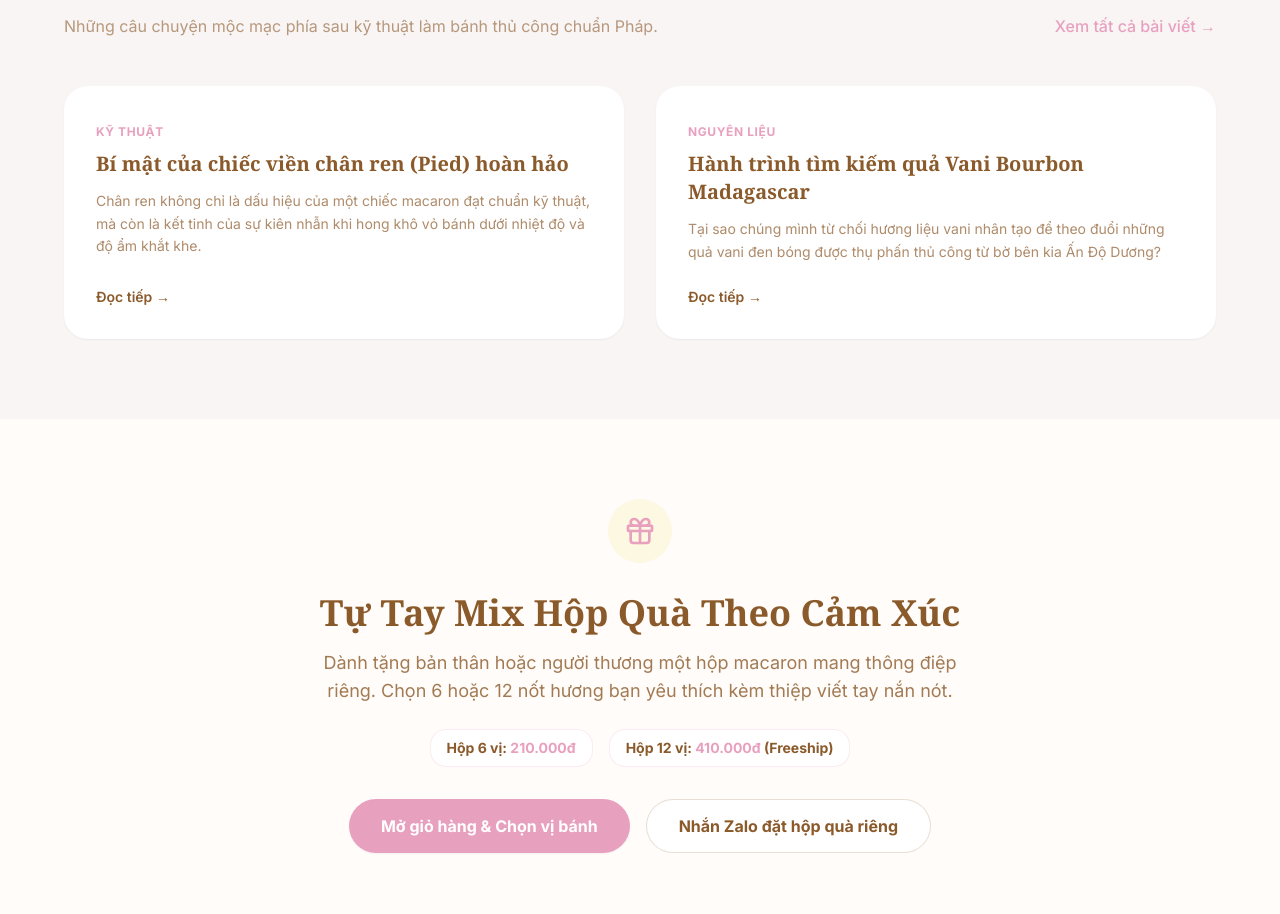
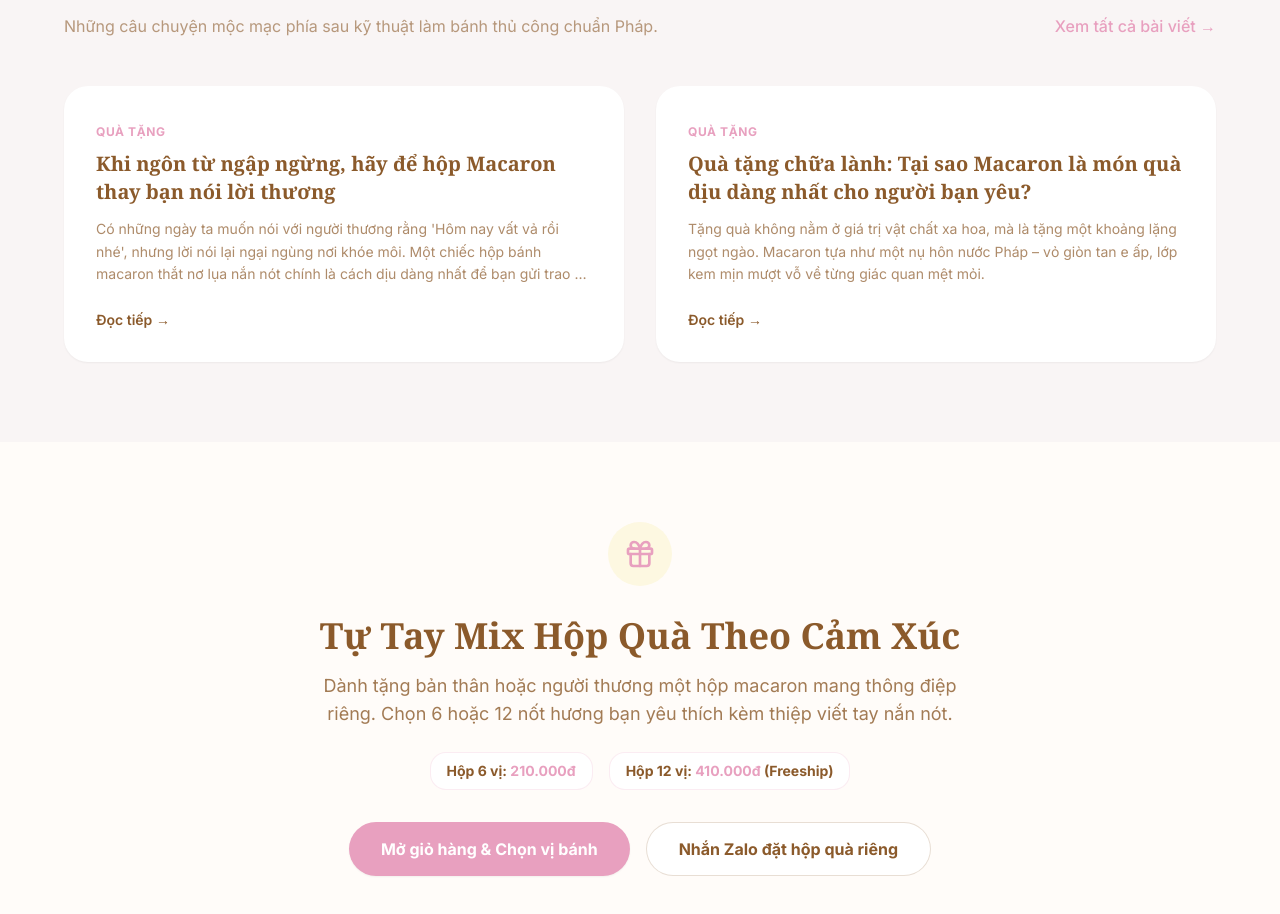
Before and after one commit to vuthaohan01062006-cpu/tipsfunnyflora, a Next.js app: page / in a window 1280 px wide. Shown: the part 2389-3303 px from the top of the page. Built offline with nearby package versions, Linux system fonts and the light colour scheme.

Commit message:
Blog: Add articles on gifting to loved ones & self-love, and add Quà tặng category (data/siteContent.ts)

```diff
--- a/data/siteContent.ts
+++ b/data/siteContent.ts
@@ -1,7 +1,7 @@
 export interface BlogPost {
   id: number | string;
   title: string;
-  category: "Kỹ thuật" | "Nguyên liệu" | "Cảm xúc" | "Sự kiện";
+  category: "Kỹ thuật" | "Nguyên liệu" | "Cảm xúc" | "Sự kiện" | "Quà tặng";
   date: string;
   readTime: string;
   excerpt: string;
@@ -56,9 +56,104 @@ export const DEFAULT_SITE_CONTENT: SiteContent = {
   blogs: [
     {
       id: 1,
+      title: "Khi ngôn từ ngập ngừng, hãy để hộp Macaron thay bạn nói lời thương",
+      category: "Quà tặng",
+      date: "22/10/2026",
+      readTime: "4 phút đọc",
+      excerpt: "Có những ngày ta muốn nói với người thương rằng 'Hôm nay vất vả rồi nhé', nhưng lời nói lại ngại ngùng nơi khóe môi. Một chiếc hộp bánh macaron thắt nơ lụa nắn nót chính là cách dịu dàng nhất để bạn gửi trao sự nâng niu mà không cần phô trương.",
+      content: `Đã bao giờ bạn đứng trước người mình yêu thương – sau một ngày dài họ trở về với đôi mắt mỏi mệt và tiếng thở dài khe khẽ – mà nhận ra mọi lời an ủi bỗng trở nên vụng về?
+
+Ngôn từ đôi khi quá ồn ào cho những cảm xúc cần sự lắng đọng. Nhưng sự hiện diện của một chiếc hộp quà nhỏ xinh, được bọc trong lớp giấy mỹ thuật pastel dập kim nhũ vàng, thắt nơ lụa mềm mại thì khác. Nó không đòi hỏi đối phương phải đối đáp hay giải thích bất kỳ điều gì.
+
+Khi mở nắp hộp, hương thơm thanh khiết của hạnh nhân và bơ tươi Pháp nhẹ nhàng lan tỏa. Mỗi chiếc bánh macaron với màu sắc ngọt ngào tựa một nốt nhạc êm dịu xoa dịu những âu lo:
+• Một chiếc Dâu Tây Rượu Champagne đượm vị lãng mạn, như muốn nói: "Em/Anh luôn là điều rực rỡ nhất trong mắt anh/em."
+• Một chiếc Vani Bourbon Madagascar ngọt ấm vỗ về: "Mọi chuyện rồi sẽ ổn thôi, hãy tự thưởng cho mình một chút bình yên."
+• Một chiếc Socola Đen 70% nồng nàn sâu lắng: "Anh/Em luôn ở đây, đồng hành cùng bạn qua mọi thăng trầm."
+
+Không cần đợi đến ngày Valentine, lễ kỷ niệm tròn năm hay một dịp trọng đại nào đó. Tình yêu đích thực thường nảy mầm từ những bất ngờ rất đỗi dịu dàng vào một buổi chiều thứ Tư bình thường: một tin nhắn "Tan sở ghé nhà nhé, có món quà nhỏ chờ bạn", và chiếc thiệp viết tay nắn nót gài bên cạnh hộp bánh.
+
+Hãy để vị ngọt thanh tao của Treat Sweet Macaron chạm vào trái tim người bạn thương, thay cho nghìn lời muốn nói.`,
+      image: "https://images.unsplash.com/photo-1558961363-fa8fdf82db35?auto=format&fit=crop&w=1200&q=85",
+      author: "Treat Sweet Storyteller"
+    },
+    {
+      id: 2,
+      title: "Quà tặng chữa lành: Tại sao Macaron là món quà dịu dàng nhất cho người bạn yêu?",
+      category: "Quà tặng",
+      date: "21/10/2026",
+      readTime: "5 phút đọc",
+      excerpt: "Tặng quà không nằm ở giá trị vật chất xa hoa, mà là tặng một khoảng lặng ngọt ngào. Macaron tựa như một nụ hôn nước Pháp – vỏ giòn tan e ấp, lớp kem mịn mượt vỗ về từng giác quan mệt mỏi.",
+      content: `Giữa muôn vàn lựa chọn quà tặng – từ hoa tươi chóng tàn đến những món đồ xa xỉ đắt tiền – chiếc bánh macaron thủ công luôn giữ một vị thế đặc biệt trong lòng những người yêu chuộng sự tinh tế.
+
+Tại sao macaron lại mang sức mạnh chữa lành kỳ diệu đến vậy?
+
+1. Kích thước vừa vặn trong lòng bàn tay:
+Một chiếc macaron nhỏ bé không tạo cảm giác nặng nề hay ngấy ngán. Nó là một "viên kẹo hạnh phúc" đúng nghĩa: cắn nhẹ là lớp vỏ meringue giòn tan rụm, kế tiếp là lớp ruột dẻo ẩm và dòng nhân ganache mềm mượt như nhung ôm trọn lấy đầu lưỡi.
+
+2. Trải nghiệm đa giác quan:
+Từ thị giác với những gam màu pastel thơ mộng, khứu giác đượm hương hoa quả tự nhiên, đến thính giác với tiếng vỡ giòn tan tinh tế của lớp vỏ chân ren. Tặng macaron chính là tặng một trải nghiệm thưởng thức mang tính nghệ thuật.
+
+3. Thông điệp của sự nâng niu:
+Làm được một mẻ macaron hoàn hảo đòi hỏi sự nhẫn nại phi thường và kỹ thuật chuẩn xác từng gram của người thợ. Khi bạn chọn tặng ai đó một hộp macaron, bạn đang ngầm trao gửi thông điệp: "Bạn xứng đáng với những điều được chăm chút tỉ mỉ và tinh tuyển nhất."
+
+Gửi tặng hộp bánh nhỏ đến bàn làm việc của người yêu vào lúc 3 giờ chiều khi deadline đang căng thẳng, hoặc mang về nhà sau giờ làm kèm một ly trà hoa cúc ấm nóng. Bạn sẽ thấy một nụ cười rạng rỡ bất ngờ xuất hiện trên gương mặt người thương – và đó là khoảnh khắc vô giá mà không món quà nào khác có thể thay thế.`,
+      image: "https://images.unsplash.com/photo-1569864358642-9d1684040f43?auto=format&fit=crop&w=1200&q=85",
+      author: "Hương Vị Yêu Thương"
+    },
+    {
+      id: 3,
+      title: "Học cách yêu lấy chính mình (Self-love) và sẻ chia cùng người đồng hành",
+      category: "Cảm xúc",
+      date: "19/10/2026",
+      readTime: "4 phút đọc",
+      excerpt: "Trước khi trao đi tình yêu cho ai đó, bạn đã từng tự thưởng cho chính mình một chiếc bánh ngọt chưa? 'Small Treat, Sweet Day' – hãy mua cho mình một hộp quà nhỏ, và chia đôi chiếc bánh ấy cùng người bạn trân quý nhất.",
+      content: `Chúng ta thường rất hào phóng khi mua quà cho người khác, nhưng lại thường khắt khe với chính mình. Sau những ngày chạy đua với công việc, với trách nhiệm gia đình và những lo toan cuộc sống, đã bao lâu rồi bạn chưa tự thưởng cho bản thân một buổi chiều thảnh thơi thực sự?
+
+Tại Treat Sweet, triết lý "Small Treat, Sweet Day" bắt đầu từ việc học cách vỗ về chính mình.
+Tự mua cho mình một hộp macaron không phải là sự nuông chiều xa xỉ, mà là một lời công nhận: "Bạn đã làm rất tốt rồi, hãy nghỉ ngơi và tận hưởng chút ngọt ngào này đi."
+
+Và điều kỳ diệu là, khi tâm hồn bạn được lấp đầy bởi sự ngọt ngào và an yên, tình yêu bạn trao đi sẽ trở nên tròn đầy và chân thành nhất.
+
+Hãy mở hộp bánh ấy ra, đặt lên đĩa sứ nhỏ, pha hai tách trà Earl Grey và cùng người đồng hành của bạn ngồi lại bên ban công lộng gió. Bẻ đôi một chiếc bánh vỏ giòn, chia nhau từng nốt hương vị, cùng đoán xem vị chua dịu của Chanh Leo hay vị bùi béo của Hạt Dẻ Nướng đang lan tỏa.
+
+Hạnh phúc đôi khi giản đơn chỉ là: một món quà mua cho chính mình, nhưng lại nhân đôi niềm vui khi được sẻ chia cùng người thương.`,
+      image: "https://images.unsplash.com/photo-1541781774459-bb2af2f05b55?auto=format&fit=crop&w=1200&q=85",
+      author: "Small Treat, Sweet Day"
+    },
+    {
+      id: 4,
+      title: "Cẩm nang mix hộp Custom Box: Đọc vị tính cách người thương qua từng nốt hương",
+      category: "Quà tặng",
+      date: "16/10/2026",
+      readTime: "6 phút đọc",
+      excerpt: "Người bạn thương là cô gái mộng mơ, chàng trai nội tâm sâu sắc, hay người mẹ thích sự thanh tao mộc mạc? Khám phá nghệ thuật chọn vị macaron chuẩn gu để hộp quà trở thành kỷ vật độc bản.",
+      content: `Một món quà chạm đến trái tim là món quà cho thấy người tặng đã thấu hiểu người nhận sâu sắc đến nhường nào. Đừng chỉ chọn đại một hộp bánh ngẫu nhiên, hãy biến hộp Custom Box 6 hoặc 12 chiếc của Treat Sweet thành một "bản giao hưởng hương vị" dành riêng cho người ấy:
+
+1. Dành cho cô nàng ngọt ngào, mộng mơ:
+• Dâu Tây Rượu Champagne: Vị ngọt thanh của dâu tây Pháp quyện chút men say nồng nàn.
+• Vani Bourbon Madagascar: Hương thơm ấm áp, dịu êm như cái ôm buổi sớm.
+• Mâm Xôi Hoa Hồng: Từng cánh hoa hồng bung nở trong khoang miệng.
+
+2. Dành cho chàng trai điềm đạm, sâu sắc:
+• Socola Đen Ganache 70%: Đắng nhẹ đầu lưỡi, ngọt hậu bền bỉ, mạnh mẽ và nam tính.
+• Cà Phê Muối Biển Caramel: Chút mặn mà xua tan mệt mỏi, tràn đầy năng lượng tỉnh táo.
+
+3. Dành cho Mẹ và những người trân quý sự thanh tao:
+• Trà Xanh Matcha Uji Kyoto: Vị chát thanh thoát chuẩn trà đạo Nhật Bản, thanh lọc tâm hồn.
+• Hạnh Nhân Rang Bơ Pháp: Thơm bùi nguyên bản, vị ngọt ít thanh nhã.
+
+4. Dành cho dịp lễ hội & Kỷ niệm đặc biệt:
+• BST Theo Mùa (Seasonal Specials): Bí ngô quế gừng ấm cúng mùa thu, hay kẹo bạc hà tuyết giáng sinh rộn ràng.
+
+Mỗi hộp quà Custom Box tại Treat Sweet đều được dập kim nhũ vàng sang trọng, thắt nơ ruy băng lụa mềm và kèm theo thiệp viết tay nhắn gửi lời yêu thương. Hãy nhắn tin cho chúng mình để cùng tạo nên chiếc hộp quà đong đầy cảm xúc nhất nhé!`,
+      image: "https://images.unsplash.com/photo-1558326567-98ae2405596b?auto=format&fit=crop&w=1200&q=85",
+      author: "Bếp Bánh Treat Sweet"
+    },
+    {
+      id: 5,
       title: "Bí mật của chiếc viền chân ren (Pied) hoàn hảo",
       category: "Kỹ thuật",
-      date: "20/10/2026",
+      date: "12/10/2026",
       readTime: "4 phút đọc",
       excerpt: "Chân ren không chỉ là dấu hiệu của một chiếc macaron đạt chuẩn kỹ thuật, mà còn là kết tinh của sự kiên nhẫn khi hong khô vỏ bánh dưới nhiệt độ và độ ẩm khắt khe.",
       content: "Trong nghệ thuật làm macaron chuẩn Pháp, chiếc viền chân ren (Pied de macaron) được ví như dấu ấn vương miện của người thợ làm bánh. Để tạo nên chiếc viền chân ren nở đều, xốp mịn mà không bị nứt mặt hay rỗng ruột, người thợ phải trải qua công đoạn macaronage chuẩn xác từng nhát vét bột. Sau đó là khoảng thời gian nghỉ tĩnh lặng hong khô vỏ bánh từ 30 đến 45 phút cho đến khi chạm nhẹ đầu ngón tay không dính bột. Mỗi mẻ bánh ra lò là một bài học về sự nhẫn nại và tình yêu dành cho sự hoàn hảo.",
@@ -66,26 +161,15 @@ export const DEFAULT_SITE_CONTENT: SiteContent = {
       author: "Treat Sweet Baker"
     },
     {
-      id: 2,
+      id: 6,
       title: "Hành trình tìm kiếm quả Vani Bourbon Madagascar",
       category: "Nguyên liệu",
-      date: "15/10/2026",
+      date: "08/10/2026",
       readTime: "5 phút đọc",
       excerpt: "Tại sao chúng mình từ chối hương liệu vani nhân tạo để theo đuổi những quả vani đen bóng được thụ phấn thủ công từ bờ bên kia Ấn Độ Dương?",
       content: "Vani tự nhiên và tinh mùi vani nhân tạo là hai thế giới hoàn toàn khác biệt. Quả Vani Bourbon từ vùng đất Madagascar màu mỡ phải trải qua hơn 9 tháng ủ hương tự nhiên dưới nắng trời và bàn tay chăm sóc thủ công của những người nông dân bản địa. Khi rạch đôi quả vani đen bóng, hàng ngàn hạt vani li ti lấp lánh tỏa ra mùi hương gỗ mộc mạc, ngọt ấm và đọng lại bền bỉ nơi cuống họng. Đó là lý do trong từng chiếc bánh macaron Vani Madagascar của Treat Sweet, bạn luôn nhìn thấy những đốm đen nhỏ li ti tự nhiên – minh chứng cho sự nguyên bản và cao cấp.",
       image: "https://images.unsplash.com/photo-1571115177098-24ec42ed204d?auto=format&fit=crop&w=800&q=85",
       author: "Nguyên Liệu Xanh"
-    },
-    {
-      id: 3,
-      title: "Quy tắc 10 phút vàng: Thưởng thức Macaron đúng điệu",
-      category: "Cảm xúc",
-      date: "10/10/2026",
-      readTime: "3 phút đọc",
-      excerpt: "Đừng vội ăn ngay khi vừa lấy bánh ra khỏi tủ lạnh. Hãy dành 10 phút để vỏ bánh và lớp kem đạt đến nhiệt độ phòng hoàn hảo nhất.",
-      content: "Macaron là món bánh ngọt tinh tế đến mức nhiệt độ thưởng thức cũng quyết định 50% hương vị. Khi bánh ở nhiệt độ quá lạnh, lớp kem ganache bên trong sẽ đông cứng và không thể lan tỏa trọn vẹn tinh dầu tự nhiên. Khoảng thời gian 10 phút sau khi lấy bánh ra khỏi ngăn mát là 'thời khắc vàng': lớp vỏ ngoài vẫn giữ độ giòn tan nhẹ rụm, trong khi phần nhân bên trong đã kịp mềm mịn như nhung, sẵn sàng tan chảy ngay trên đầu lưỡi khi bạn cắn miếng đầu tiên kèm một tách trà Earl Grey ấm nóng.",
-      image: "https://images.unsplash.com/photo-1558961363-fa8fdf82db35?auto=format&fit=crop&w=800&q=85",
-      author: "Trà & Bánh"
     }
   ],
   customBox: {
@@ -130,4 +214,4 @@ export const DEFAULT_SITE_CONTENT: SiteContent = {
   }
 };
 
-export const SITE_CONTENT_STORAGE_KEY = "treat_sweet_site_content_v2";
+export const SITE_CONTENT_STORAGE_KEY = "treat_sweet_site_content_v3";
```
